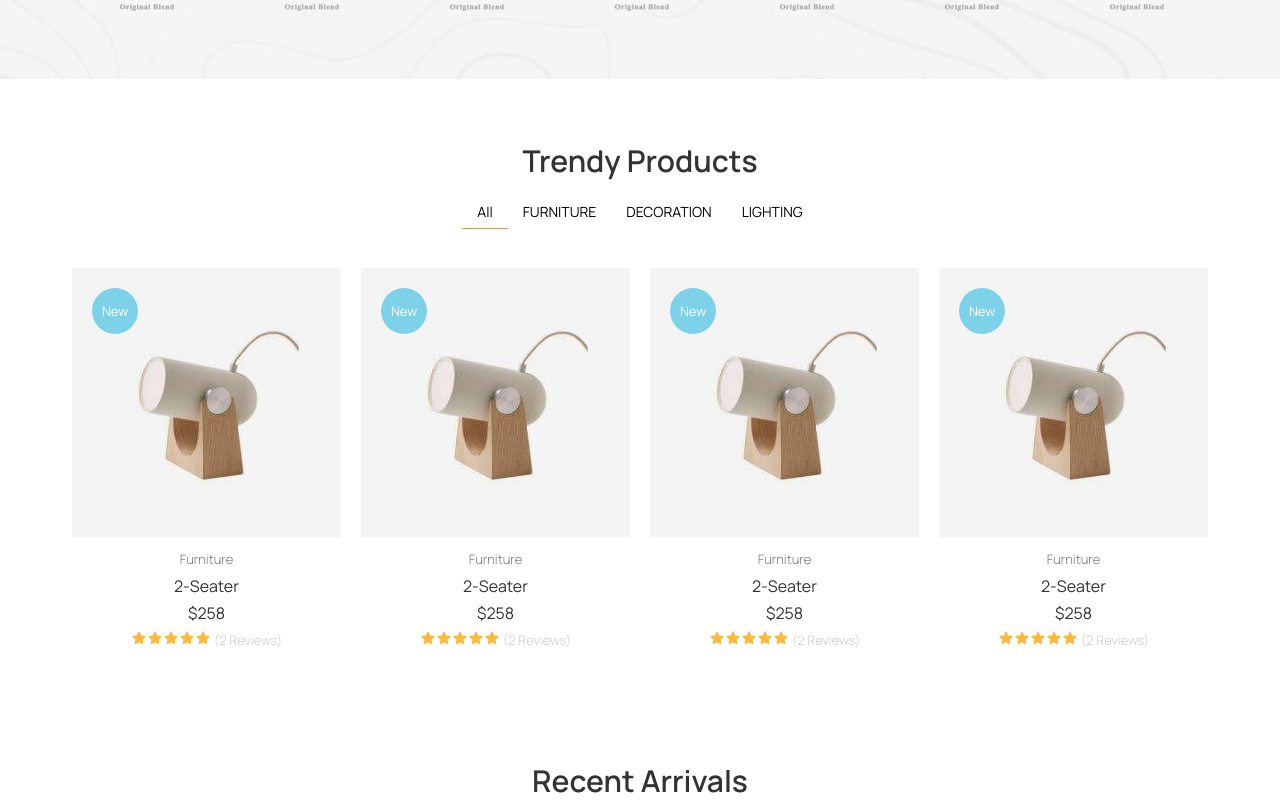
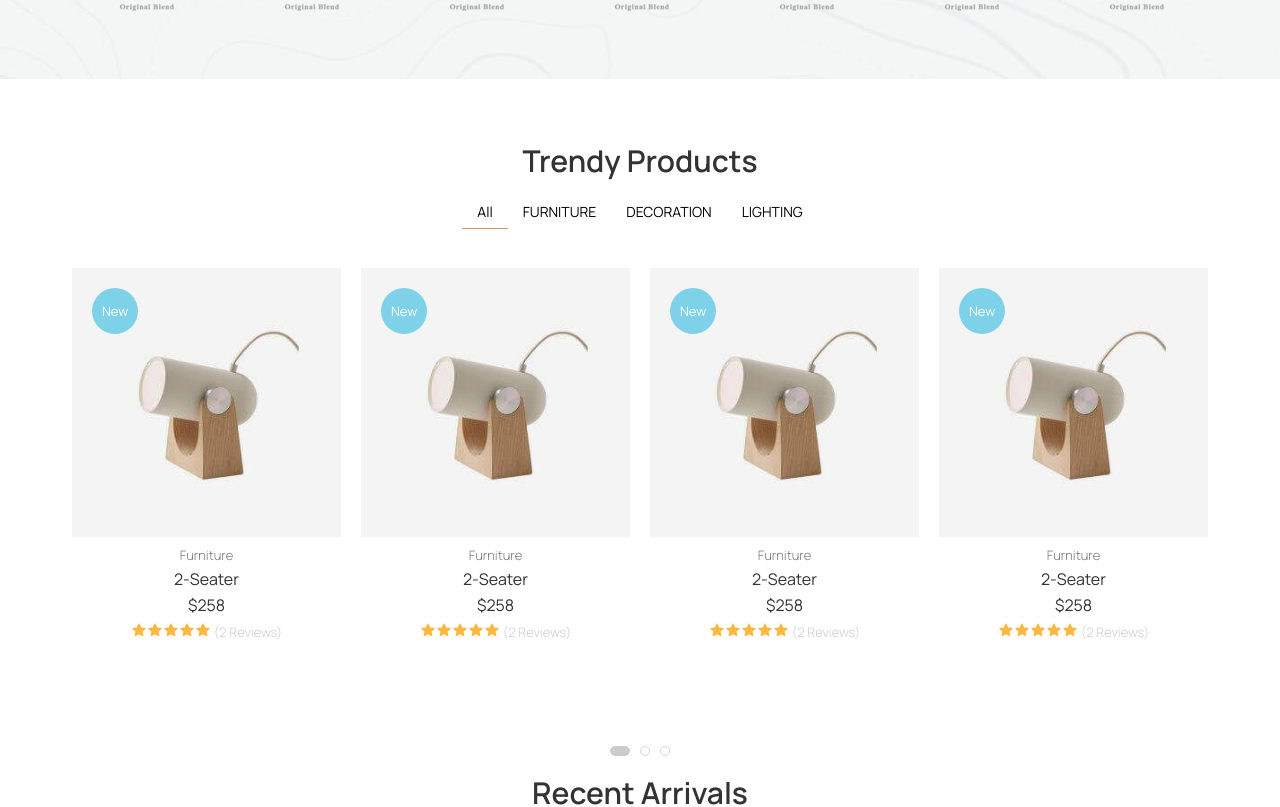
Before and after one commit to Mukles/pick-bazer, a React (Create React App) app: page / in a window 1280 px wide. Shown: the part 706-1513 px from the top of the page. Built offline with nearby package versions, Linux system fonts and the light colour scheme.

Commit message:
bulet show dynamicly

```diff
--- a/src/Components/home/trendy-product.tsx
+++ b/src/Components/home/trendy-product.tsx
@@ -1,24 +1,53 @@
-import { motion } from "framer-motion";
+import { motion, useAnimation } from "framer-motion";
+import { useRef } from "react";
 import { tabs } from "../../data/home/tabs";
 import TabPills from "../../helpers/tab-pills";
+import { useBoulet } from "../../hooks/useBolute";
+import { useDragConstraints } from "../../hooks/useDragConstraints";
 import Product from "../product";
 
 const TrendyProduct = () => {
+  const produtLength = 12;
+  const controls = useAnimation();
+  const containerRef = useRef<HTMLDivElement>(null);
+  let width = useDragConstraints({ target: containerRef });
+  const sizeOfbulet = Math.ceil(produtLength / useBoulet());
+  console.log({ width });
+
+  const onBuletClick = (pageNumber: number) => {
+    const pertItemWidth = width / 2;
+    controls.start({ x: "-50%" });
+  };
+
   return (
     <section className="section-padding">
       <div className="container">
-        <div className="trendy-collention">
+        <div>
           <h2 className="section-title">Trendy Products</h2>
           <TabPills tabsList={tabs} />
+          <div ref={containerRef} className="trendy-collention">
             <motion.div
               drag="x"
-            dragConstraints={{ right: 0 }}
+              animate={controls}
+              dragElastic={0.1}
+              dragConstraints={{ right: 0, left: -width }}
               className="product-container trendy"
             >
-            {[...Array(8)].map((item, i) => (
+              {[...Array(produtLength)].map((item, i) => (
                 <Product key={i} />
               ))}
             </motion.div>
+          </div>
+
+          <ul className="bulets">
+            {[...Array(sizeOfbulet)].map((_, i) => (
+              <li
+                onClick={() => onBuletClick(i)}
+                key={i}
+                className={`${i === 0 ? "active" : ""}`}
+              ></li>
+            ))}
+          </ul>
         </div>
       </div>
     </section>
--- a/src/Components/slider.tsx
+++ b/src/Components/slider.tsx
@@ -31,7 +31,7 @@ const Slider = () => {
   const LEFT_OFFSET = -100;
   const controls = useAnimation();
   const containerRef = useRef<HTMLDivElement>(null);
-  const width = useDragConstraints({ target: containerRef });
+  let width = useDragConstraints({ target: containerRef });
 
   const handlePanEnd = async (event: any, info: PanInfo) => {
     const x = info.offset.x;
--- /dev/null
+++ b/src/hooks/useBolute.ts
@@ -0,0 +1,16 @@
+import { useWindowSize } from "./useWidth";
+
+const SCREEN_SIZES = {
+  lg: 1199,
+  md: 991,
+  sm: 767,
+  xsm: 575,
+};
+
+export const useBoulet = () => {
+  const { width } = useWindowSize();
+  let itemPerPage =
+    width > SCREEN_SIZES.lg ? 4 : width > SCREEN_SIZES.md ? 3 : 2;
+
+  return itemPerPage;
+};
--- a/src/scss/base/_typography.scss
+++ b/src/scss/base/_typography.scss
@@ -28,6 +28,7 @@ svg {
   height: 24px;
 }
 
+a,
 img {
   max-width: 100%;
   display: block;
--- a/src/scss/page/_trendy-produt.scss
+++ b/src/scss/page/_trendy-produt.scss
@@ -1,5 +1,35 @@
 .trendy-collention {
   overflow: hidden;
+}
+
+.bulets {
+  display: flex;
+  margin: auto;
+  align-items: center;
+  justify-content: center;
+
+  li {
+    position: relative;
+    padding: 5px;
+
+    &::before {
+      content: "";
+      display: block;
+      width: 8px;
+      height: 8px;
+      border-radius: 50%;
+      background-color: transparent;
+      cursor: pointer;
+      border: 1px solid #d7d7d7;
+    }
+
+    &.active::before {
+      width: 18px;
+      background-color: #ccc;
+      border-color: #ccc;
+      border-radius: 30px;
+    }
+  }
 }
 
 .product-container.trendy {
```
Lines whose indentation alone changed are shown as unchanged.
